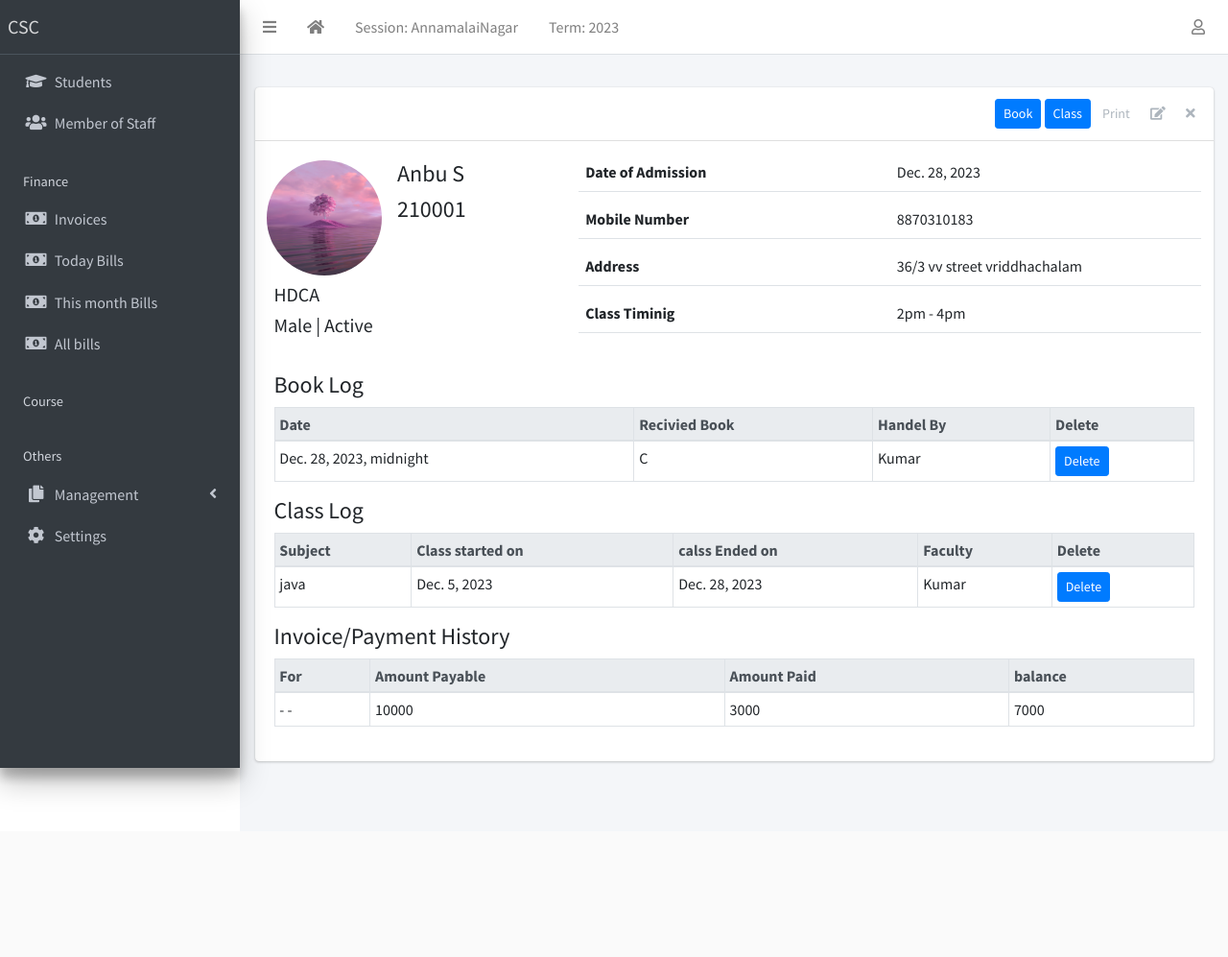
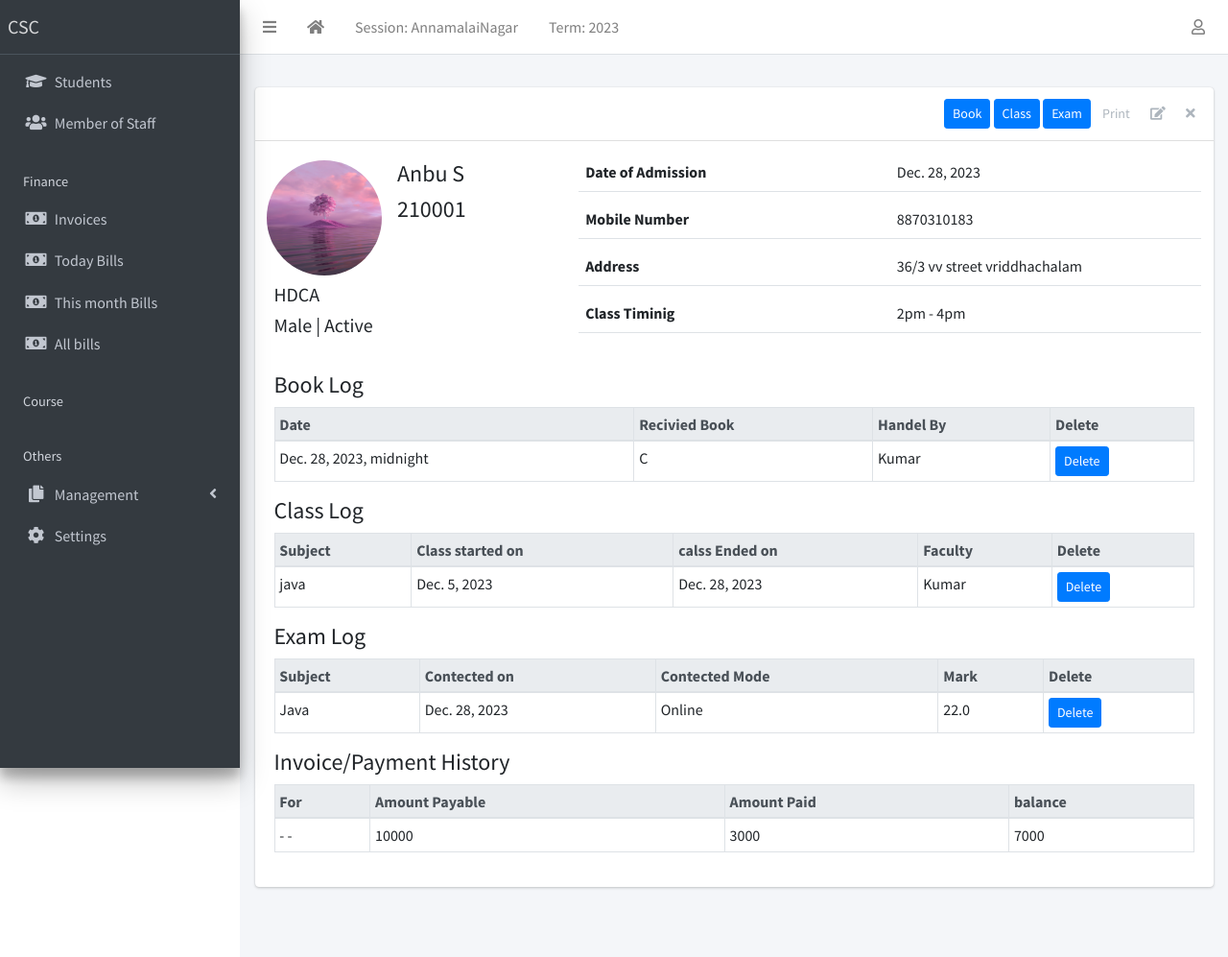
Before and after one commit to logesh-works/Revenue_app, a Django app: page /student/2/ in a window 1280 px wide. Shown: the whole page at 96% size. Before the commit the page ends 826 px from the top, so only its background shows below. Run offline with Django 3.2, Linux system fonts and the light colour scheme; a user stored in the database is signed in; data comes from the database, SQL or seed files in the repository; both versions use the stored data as it was after the commit; some libraries are stand-ins or nearby versions.

Commit message:
@logesh-works

```diff
--- a/apps/students/models.py
+++ b/apps/students/models.py
@@ -117,6 +117,14 @@ class Classmodel(models.Model):
         return reverse("student-detail", kwargs={"pk": self.student.pk})
 
 
+class Exammodel(models.Model):
+    student = models.ForeignKey(Student,on_delete=models.CASCADE)
+    subject = models.CharField("Subject",max_length=355,default=None,blank=True)
+    exam_date = models.DateField("Examed date",default=timezone.now)
+    contected_mode = models.CharField("Contected mode",choices=[("Online","Online"),("Offline","Offline")],max_length=255,blank=True)
+    mark = models.FloatField("Mark",blank=True)
+    def get_absolute_url(self):
+        return reverse("student-detail", kwargs={"pk": self.student.pk})
 
 
 
--- a/apps/students/templates/students/student_detail.html
+++ b/apps/students/templates/students/student_detail.html
@@ -6,6 +6,7 @@
   <div class="card-tools">
     <a href="{% url 'booklog' object.id %}"><input type="button" class="btn btn-sm btn-primary" value="Book"></a>
     <a href="{% url 'classlog' object.id %}"><input type="button" class="btn btn-sm btn-primary" value="Class"></a>
+    <a href="{% url 'examlog' object.id %}"><input type="button" class="btn btn-sm btn-primary" value="Exam"></a>
 
     <a href="#" class="btn btn-tool">Print</a>
     <a href="{% url 'student-update' object.id %}" class="btn btn-tool">
@@ -110,6 +111,7 @@
         <p>There are no booklog history for {{object}}</p>
     {% endif %}
 
+
 {% comment %} ---------------------------------------------------------------------------- {% endcomment %}
 
 <h4>Class Log</h4>
@@ -139,6 +141,36 @@
 {% else %}
     <p>There are no class history for {{object}}</p>
 {% endif %}
+    {% comment %} ---------------------------------------------------------------------------- {% endcomment %}
+
+    <h4>Exam Log</h4>
+    {% if examlog %}
+      <table class="table table-sm table-bordered table-hover">
+        <thead class="thead-light">
+          <tr>
+            <th>Subject</th>
+            <th>Contected on</th>
+            <th>Contected Mode</th>
+            <th>Mark</th>
+            <th>Delete</th>
+          </tr>
+        </thead>
+        <tbody>
+          {% for exam in examlog %}
+            <tr>
+              <td>{{exam.subject}} </td>
+              <td>{{exam.exam_date}}</td>
+              <td>{{exam.contected_mode}}</td>
+              <td>{{exam.mark}}<td>
+                <a href="{% url 'exam-delete' exam.id%}"><input type="button" class="btn btn-sm btn-primary" value="Delete"></a>
+            </tr>
+          {% endfor %}
+        </tbody>
+      </table>
+    {% else %}
+        <p>There are no Exam history for {{object}}</p>
+    {% endif %}
+
 
 {% comment %} ---------------------------------------------------------------------------- {% endcomment %}
     <h4>Invoice/Payment History</h4>
--- a/apps/students/urls.py
+++ b/apps/students/urls.py
@@ -13,7 +13,9 @@ from .views import (
     CreateBooklLog,
     delete_book_log,
     delete_class_log,
-    CreateClasslLog
+    CreateClasslLog,
+    CreateExamLog,
+    delete_exam_log
 )
 
 urlpatterns = [
@@ -30,4 +32,6 @@ urlpatterns = [
     path("bookdel/<int:pk>/", delete_book_log, name="book-delete"),
     path("<int:pk>/classlog/",CreateClasslLog.as_view(),name="classlog"),
     path("classdel/<int:pk>/", delete_class_log, name="class-delete"),
+    path("<int:pk>/examlog/",CreateExamLog.as_view(),name="examlog"),
+    path("examdel/<int:pk>/", delete_exam_log, name="exam-delete"),
 ]
--- a/apps/students/views.py
+++ b/apps/students/views.py
@@ -21,7 +21,7 @@ from django.views.generic.edit import (
 from apps.finance.models import Invoice
 
 from ..enquiry.models import *
-from .models import Student, StudentBulkUpload,Bookmodel,Classmodel
+from .models import Student, StudentBulkUpload,Bookmodel,Classmodel,Exammodel
 
 
 class StudentListView(LoginRequiredMixin, ListView):
@@ -49,6 +49,7 @@ class StudentDetailView(LoginRequiredMixin, DetailView):
         context["payments"] = Invoice.objects.filter(student=self.object)
         context["booklog"] = Bookmodel.objects.filter(student=self.object)
         context["classlog"] = Classmodel.objects.filter(student=self.object)
+        context["examlog"] = Exammodel.objects.filter(student=self.object)
         return context
 
 
@@ -267,6 +268,79 @@ class CreateClasslLog(LoginRequiredMixin, SuccessMessageMixin, CreateView):
             # Additional logic after the form is valid
             response = super().form_valid(form)
             return response
+class CreateClasslLog(LoginRequiredMixin, SuccessMessageMixin, CreateView):
+    model = Classmodel
+    fields = '__all__'
+    template_name = "classes/add_class.html"
+    def get(self, request, *args, **kwargs):
+        class ClassForm(forms.ModelForm):
+                class Meta:
+                    model = Classmodel
+                    fields = '__all__'
+        form = ClassForm()
+        if "pk" in kwargs:
+            form.initial['student'] = kwargs['pk']
+            form.fields['student'].widget = forms.HiddenInput()
+            form.fields['student'].label = ""
+            form.fields["start_date"].widget = widgets.DateInput(attrs={"type": "date"})
+            form.fields["end_date"].widget = widgets.DateInput(attrs={"type": "date"})
+
+        return render(request, 'classes/add_class.html', {'form': form})
+    def post(self, request, *args, **kwargs):
+
+
+            class ClassForm(forms.ModelForm):
+                class Meta:
+                    model = Classmodel
+                    fields = '__all__'
+
+            form = ClassForm(request.POST)
+
+            if form.is_valid():
+                return self.form_valid(form)
+
+            return render(request, self.template_name, {'form': form})
+
+    def form_valid(self, form):
+            # Additional logic after the form is valid
+            response = super().form_valid(form)
+            return response
+class CreateExamLog(LoginRequiredMixin, SuccessMessageMixin, CreateView):
+    model = Exammodel
+    fields = '__all__'
+    template_name = "classes/exam.html"
+    def get(self, request, *args, **kwargs):
+        class ExamForm(forms.ModelForm):
+                class Meta:
+                    model = Exammodel
+                    fields = '__all__'
+        form = ExamForm()
+        if "pk" in kwargs:
+            form.initial['student'] = kwargs['pk']
+            form.fields['student'].widget = forms.HiddenInput()
+            form.fields['student'].label = ""
+            form.fields["exam_date"].widget = widgets.DateInput(attrs={"type": "date"})
+
+        return render(request, 'classes/exam.html', {'form': form})
+    def post(self, request, *args, **kwargs):
+
+
+            class ExamForm(forms.ModelForm):
+                class Meta:
+                    model = Exammodel
+                    fields = '__all__'
+
+            form = ExamForm(request.POST)
+
+            if form.is_valid():
+                return self.form_valid(form)
+
+            return render(request, self.template_name, {'form': form})
+
+    def form_valid(self, form):
+            # Additional logic after the form is valid
+            response = super().form_valid(form)
+            return response
 def delete_book_log(request, pk):
     enquiry_log = get_object_or_404(Bookmodel, pk=pk)
     enquiry_log.delete()
@@ -277,3 +351,8 @@ def delete_class_log(request, pk):
     enquiry_log.delete()
     referring_url = request.META.get('HTTP_REFERER', '/')
     return redirect(referring_url)
+def delete_exam_log(request, pk):
+    enquiry_log = get_object_or_404(Exammodel, pk=pk)
+    enquiry_log.delete()
+    referring_url = request.META.get('HTTP_REFERER', '/')
+    return redirect(referring_url)
```
Also changed, not shown: apps/students/templates/classes/exam.html (added, +26 -0 lines), csc_app/settings.py (+3 -7 lines), apps/students/migrations/0020_exammodel.py (added), db.sqlite3, media/students/passports/pexels-mo-eid-9454915.jpg (added), 1 other file.
